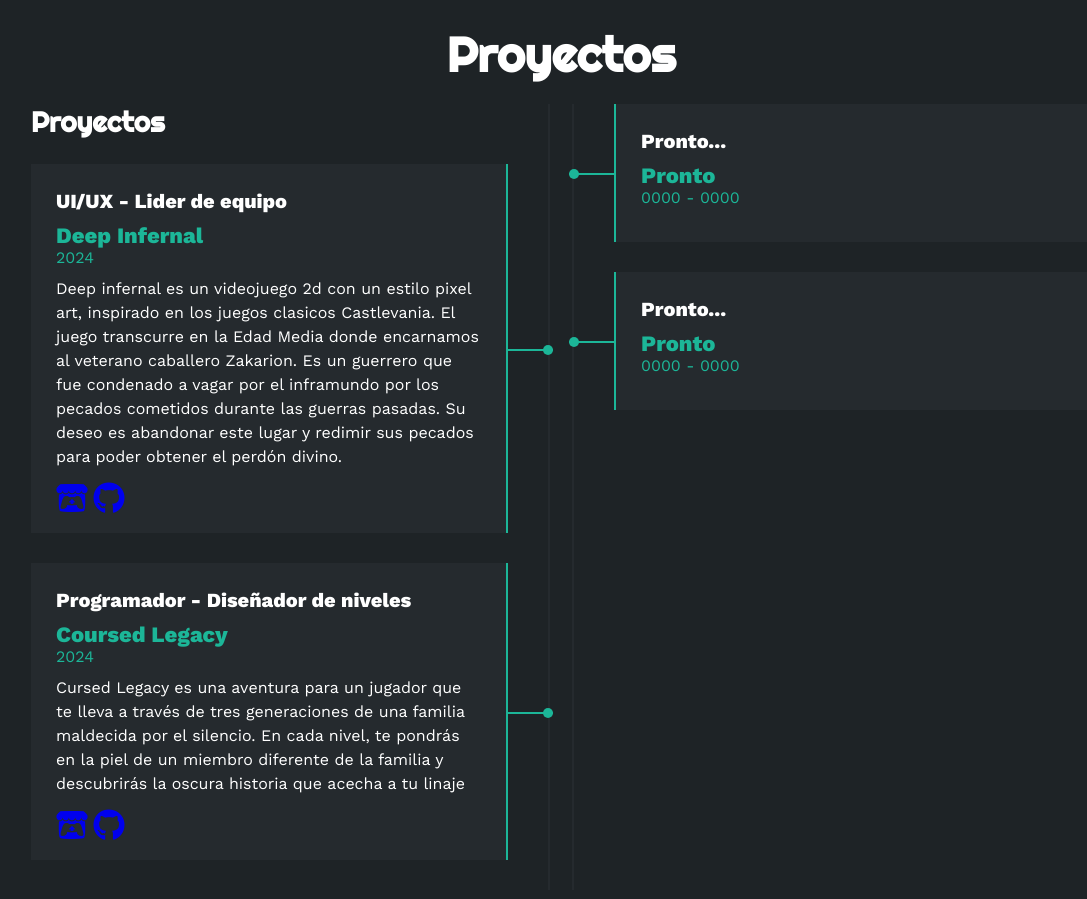
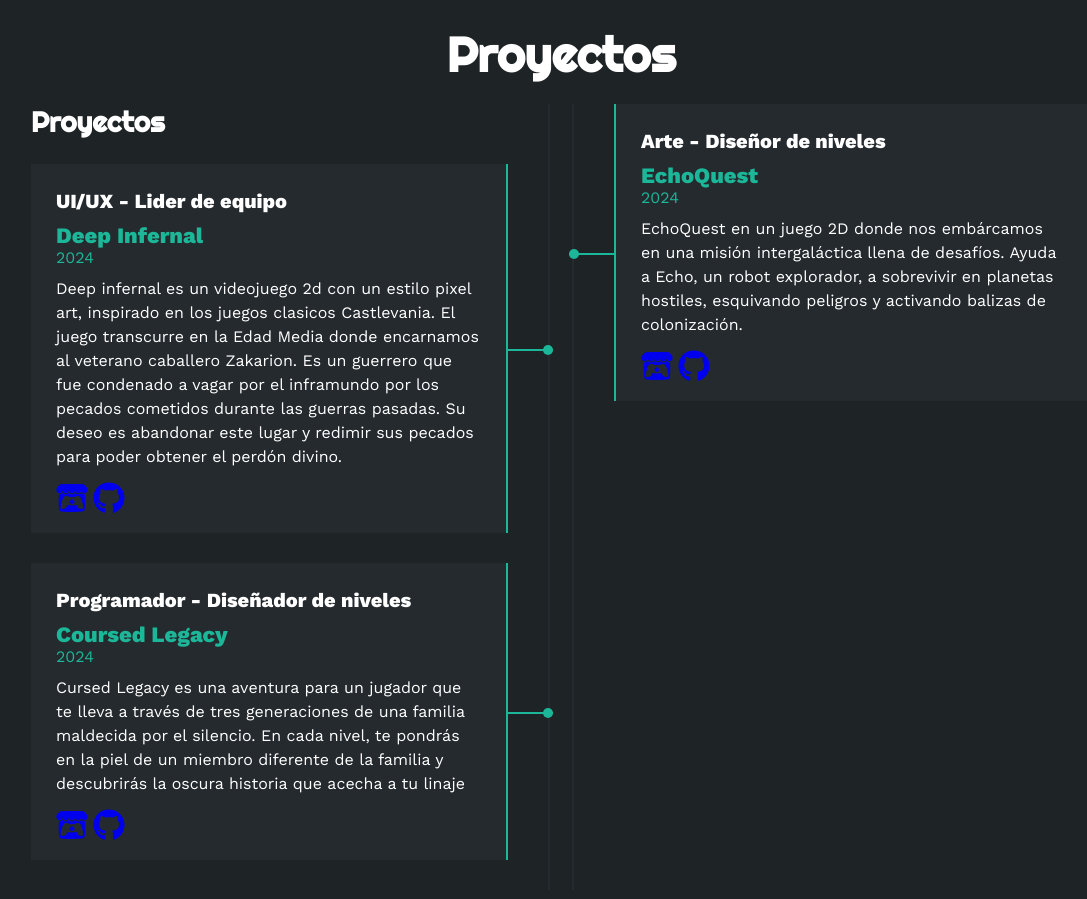
Before and after one commit to SantiagoDRP37/santiagoDRP37.github.io, a plain HTML site: page index.html in a window 1280 px wide. Shown: the part 1900-2799 px from the top of the page, without its empty margins (79-1166 px from the left). Drawn offline with nearby package versions, Linux system fonts and the light colour scheme.

Commit message:
Update portafolio jam3

```diff
--- a/index.html
+++ b/index.html
@@ -181,7 +181,9 @@
                     </div>
                     <div class="item izq">
                         <h4>Programador - Diseñador de niveles</h4>
-                        <span class="casa">Coursed Legacy</span>
+                        <a href="#portfolio">
+                            <span class="casa">Coursed Legacy</span>
+                        </a>
                         <span class="fecha">2024</span>
                         <p>Cursed Legacy es una aventura para un jugador que te lleva a través de tres generaciones de una familia maldecida por el silencio. En cada nivel, te pondrás en la piel de un miembro diferente de la familia y descubrirás la oscura historia que acecha a tu linaje</p>
                         <div class="redes">
@@ -196,21 +198,22 @@
 
                 <div class="col derecha">
                     <div class="item der">
-                        <h4>Pronto...</h4>
-                        <span class="casa">Pronto</span>
-                        <span class="fecha">0000 - 0000</span>
+                        <h4>Arte - Diseñor de niveles</h4>
+                        <a href="#portfolio">
+                            <span class="casa">EchoQuest</span>
+                        </a>
+
+                        <span class="fecha">2024</span>
+                        <p>EchoQuest en un juego 2D donde nos embárcamos en una misión intergaláctica llena de desafíos. Ayuda a Echo, un robot explorador, a sobrevivir en planetas hostiles, esquivando peligros y activando balizas de colonización.</p>
+                        <div class="redes">
+                            <a href="https://lauraramosachicanoy.itch.io/echoquest"><i class="fa-brands fa-itch-io fa-2xl"></i></a>
+                            <a href="https://github.com/santanagamedev/game-jam-3"><i class="fa-brands fa-github fa-2xl"></i></a>
+                        </div>
                         <div class="conectord">
                             <div class="circulod"></div>
                         </div>
                     </div>
-                    <div class="item der">
-                        <h4>Pronto...</h4>
-                        <span class="casa">Pronto</span>
-                        <span class="fecha">0000 - 0000</span>
-                        <div class="conectord">
-                            <div class="circulod"></div>
-                        </div>
-                    </div>
+
                 </div>
             </div>
         </div>
```
